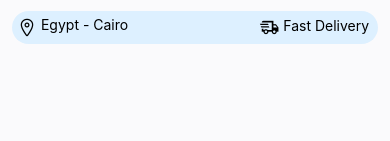
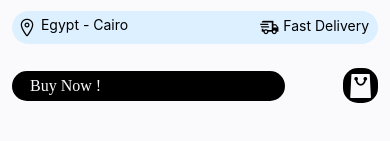
Before and after one commit to abdonofal911/Ecommerce, a React Native app: screen /ProductDetails in a window 390 px wide. Shown: the part 537-678 px from the top of the page. Built offline with nearby package versions, Linux system fonts and the light colour scheme.

Commit message:
Changes to be committed: 	modified:   screens/ProductDetails.jsx 	modified:   screens/ProductDetails.style.js

```diff
--- a/screens/ProductDetails.jsx
+++ b/screens/ProductDetails.jsx
@@ -5,6 +5,7 @@ import {View, TouchableOpacity, Image, Text} from 'react-native';
 import styles from './ProductDetails.style';
 import MaterialCommunityIcons from 'react-native-vector-icons/MaterialCommunityIcons';
 import Ionicons from 'react-native-vector-icons/Ionicons';
+import Fontisto from 'react-native-vector-icons/Fontisto';
 const ProductDetails = ({navigation}) => {
   const [count, setCount] = useState(1);
 
@@ -82,6 +83,15 @@ const ProductDetails = ({navigation}) => {
             </View>
           </View>
         </View>
+
+        <View style={styles.cutRow}>
+          <TouchableOpacity style={styles.cutBtn} onPress={() => {}}>
+            <Text style={styles.cutTitle}>Buy Now !</Text>
+          </TouchableOpacity>
+          <TouchableOpacity style={styles.addCart} onPress={() => {}}>
+            <Fontisto name='shopping-bag' size={24} color = {COLORS.lightWhite} />
+          </TouchableOpacity>
+        </View>
       </View>
     </View>
   );
--- a/screens/ProductDetails.style.js
+++ b/screens/ProductDetails.style.js
@@ -38,6 +38,12 @@ const styles = StyleSheet.create({
   title: {
     fontFamily: 'Poppins-SemiBold',
     fontSize: SIZES.large,
+  },
+  cutTitle: {
+    marginLeft: SIZES.small,
+    fontFamily: 'Poppins-SemiBold',
+    fontSize: SIZES.medium,
+    color: COLORS.lightWhite,
   },
   priceWrapper: {
     backgroundColor: COLORS.secondary,
@@ -92,6 +98,29 @@ const styles = StyleSheet.create({
     padding: 5,
     borderRadius: SIZES.large,
   },
+  cutRow: {
+    paddingBottom: SIZES.small,
+    flexDirection: 'row',
+    justifyContent: 'space-between',
+    alignItems: 'center',
+    width: SIZES.width ,
+  },
+  cutBtn: {
+    width: SIZES.width * 0.7,
+    backgroundColor: COLORS.black,
+    padding: SIZES.small / 2,
+    borderRadius: SIZES.large,
+    marginLeft: 12,
+  },
+  addCart: {
+    width: 35,
+    height: 35,
+    borderRadius: 15,
+    margin: SIZES.small,
+    backgroundColor: COLORS.black,
+    alignItems: 'center',
+    justifyContent: 'center',
+  },
 });
 
 export default styles;
```
